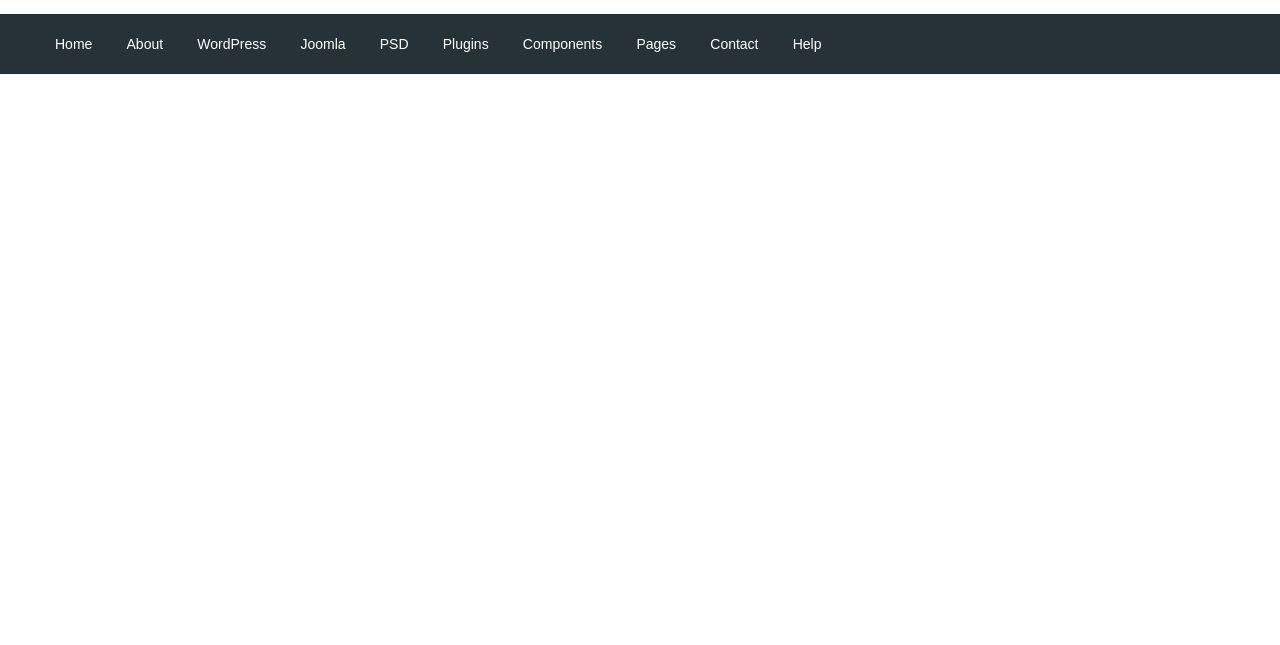
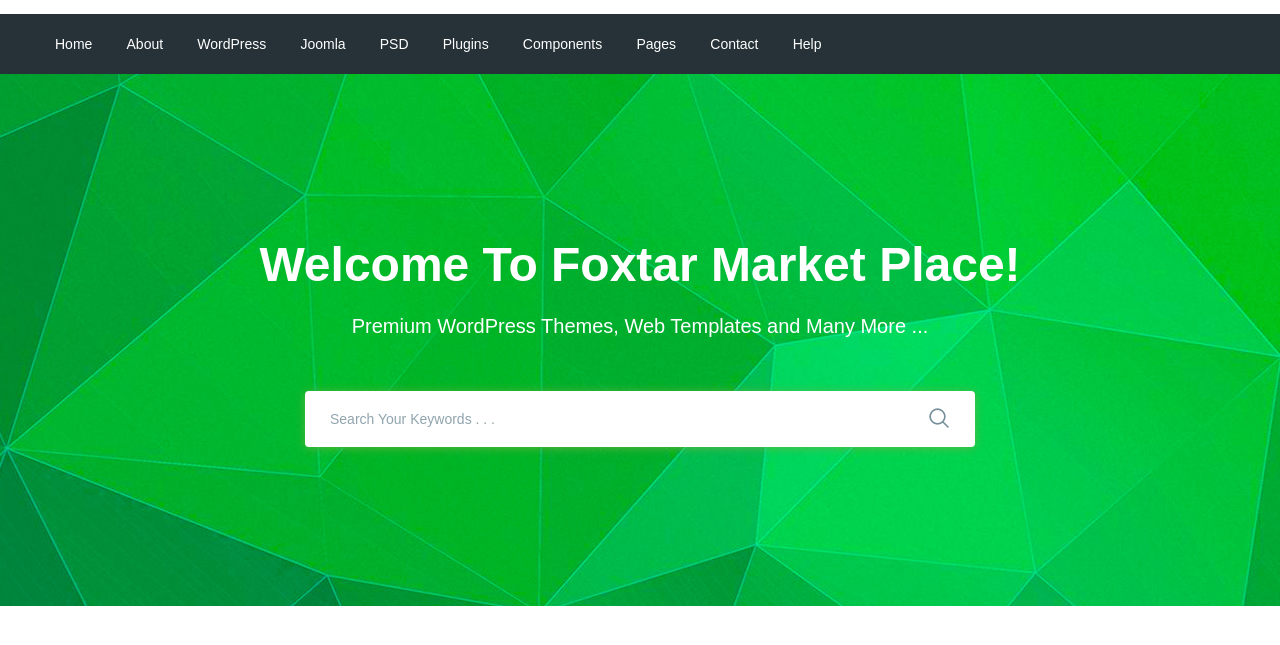
Before and after one commit to TheGast/moderno, a website: page app/index.html in a window 1280 px wide. Shown: the part 77-722 px from the top of the page. Drawn offline with nearby package versions, Linux system fonts and the light colour scheme; files that its build step writes are made by us from their sources.

Commit message:
added search section

```diff
--- a/app/index.html
+++ b/app/index.html
@@ -97,6 +97,27 @@
     </header>
 
 
+    <section class="search" style="background-image: url(images/search-bg.jpg);">
+        <div class="container">
+            <div class="search__inner">
+                <div class="search__inner-title">
+                    Welcome To Foxtar Market Place!
+                </div>
+                <div class="search__inner-text">
+                    Premium WordPress Themes, Web Templates and Many More ...
+                </div>
+                <div class="search__inner-form">
+                    <form action="">
+                        <input type="text" placeholder="Search Your Keywords . . ." required>
+                        <button type="submit">
+                            <img src="images/icons/search.png" alt="">
+                        </button>
+                    </form>
+                </div>
+            </div>
+        </div>
+    </section>
+
 
     <script src="https://ajax.googleapis.com/ajax/libs/jquery/3.5.1/jquery.min.js"></script>
     <script src="js/libs.min.js"></script>
--- a/app/scss/style.scss
+++ b/app/scss/style.scss
@@ -56,3 +56,60 @@
         font-size: 14px;
     }
 }
+
+.search {
+    background-repeat: no-repeat;
+    block-size: cover;
+    background-position: top center;
+    min-height: 533px;
+}
+
+.search__inner {
+    padding: 155px 0 100px;
+    color: #fff;
+    text-align: center;
+    &-title {
+        font-size: 48px;
+        line-height: 72px;
+        font-weight: 700;
+        margin-bottom: 10px;
+    }
+    &-text {
+        font-size: 20px;
+        line-height: 30px;
+        font-weight: 500;
+        margin-bottom: 50px;
+    }
+    &-form {
+        max-width: 670px;
+        margin: 0 auto;
+        position: relative;
+        input {
+            display: block;
+            width: 100%;
+            box-shadow: 0px 1px 10px 0px rgba(124, 178, 64, 0.75);
+            border-radius: 4px;
+            height: 56px;
+            border: none;
+            font-size: 14px;
+            font-weight: 500;
+            padding-left: 25px;
+            padding-right: 60px;
+            &:focus {
+                outline: 1px solid $green;
+            }
+            &::placeholder {
+                color: #90a4ae;
+                font-weight: 500;
+            }
+        }
+        button {
+            position: absolute;
+            outline: none;
+            border: none;
+            background-color: transparent;
+            right: 20px;
+            top: 16px;
+        }
+    }
+}
```
Also changed, not shown: app/images/icons/search.png (added), app/images/search-bg.jpg (added).
